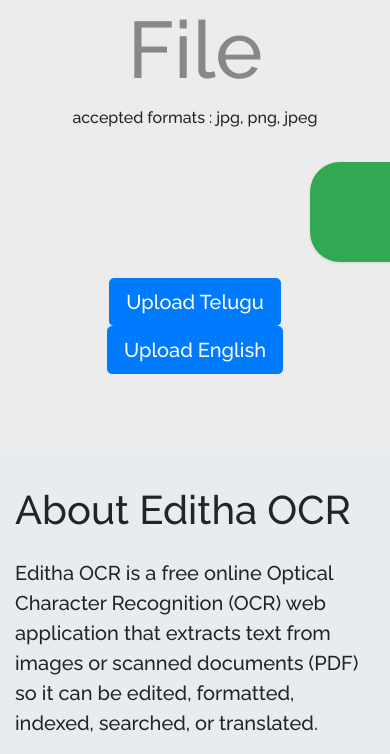
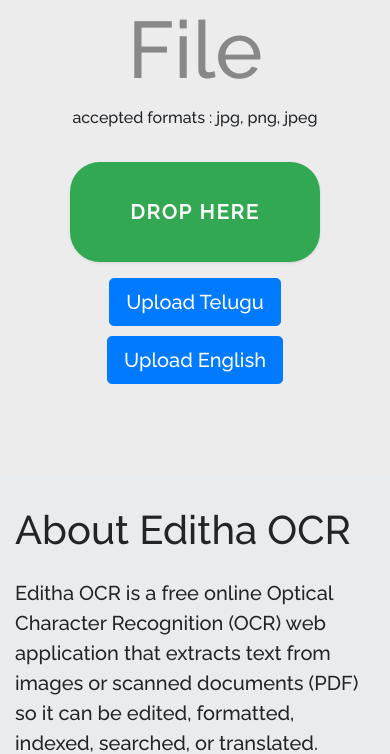
Before and after one commit to Abhishekkumar02/NC_CMRCET_KB145_EDITHA, a Flask app: page / in a window 390 px wide; the page is wider, and only the part inside the window is pictured. Shown: the part 333-1087 px from the top of that part. Run offline with Flask 2, Linux system fonts and the light colour scheme; some libraries are stand-ins or nearby versions.

Commit message:
change upload button & add media queries

```diff
--- a/static/stylesheets/style.css
+++ b/static/stylesheets/style.css
@@ -42,22 +42,14 @@ hr {
     color: rgb(24, 224, 141);
 }
 
-.input-btn {
-    background-color: rgb(24, 224, 141);
-    padding: 10px 20px 10px 20px;
-    border-radius: 10px;
-    color: white;
-}
-
-.upload-btn {
-    background-color: rgb(24, 224, 141);
-    padding: 10px 20px 10px 20px;
-    border-radius: 10px;
-    box-shadow: none;
-}
-
 
 /* upload btn animation */
+
+.flex-container {
+    display: flex;
+    justify-content: center;
+    align-items: center;
+}
 
 .upload {
     --background: #32a852;
@@ -72,7 +64,7 @@ hr {
     display: flex;
     justify-content: center;
     align-items: center;
-    margin-left: 15rem;
+    /* margin-left: 15rem; */
 }
 
 .upload::before {
@@ -329,4 +321,12 @@ a {
 
 /* media queries */
 
-@media (max-width: 700px) {}
+@media only screen and (max-width: 576px) {
+    .upload-btn {
+        display: block;
+        margin: 0 auto 10px;
+    }
+    .page-footer p {
+        margin-bottom: 0;
+    }
+}
--- a/templates/index.html
+++ b/templates/index.html
@@ -55,7 +55,7 @@
                 </h1>
                 <p> accepted formats : jpg, png, jpeg </p>
 
-                <form method="post" enctype=multipart/form-data>
+                <form method="post" enctype=multipart/form-data class="flex-container">
                     <div class="form-group upload">
                         <input type="file" title="" class="drop-here" width="250" height="250">
                         <div class="text text-drop">drop here</div>
@@ -64,12 +64,9 @@
                         <polyline class="check" points="100.2,40.2 51.5,88.8 29.8,67.5 "/>
                       </svg>
                     </div>
-                    <input type="submit" value="Upload Telugu" class="btn btn-primary btn-lg">
-                    <input type="submit" value="Upload English" class="btn btn-primary btn-lg">
-
-
                 </form>
-
+                <input type="submit" value="Upload Telugu" class="btn btn-primary btn-lg upload-btn">
+                <input type="submit" value="Upload English" class="btn btn-primary btn-lg upload-btn">
 
 
             </div>
```
